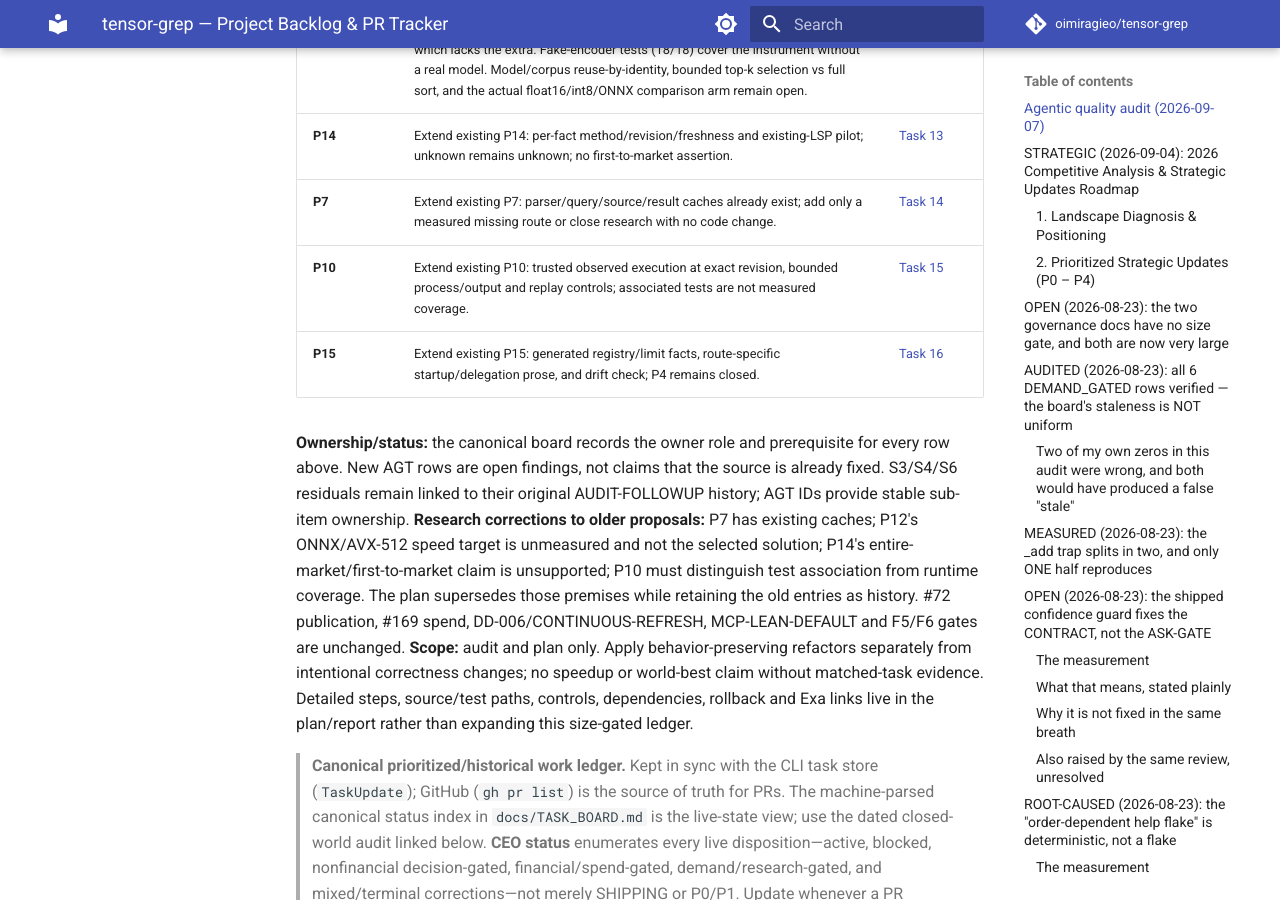
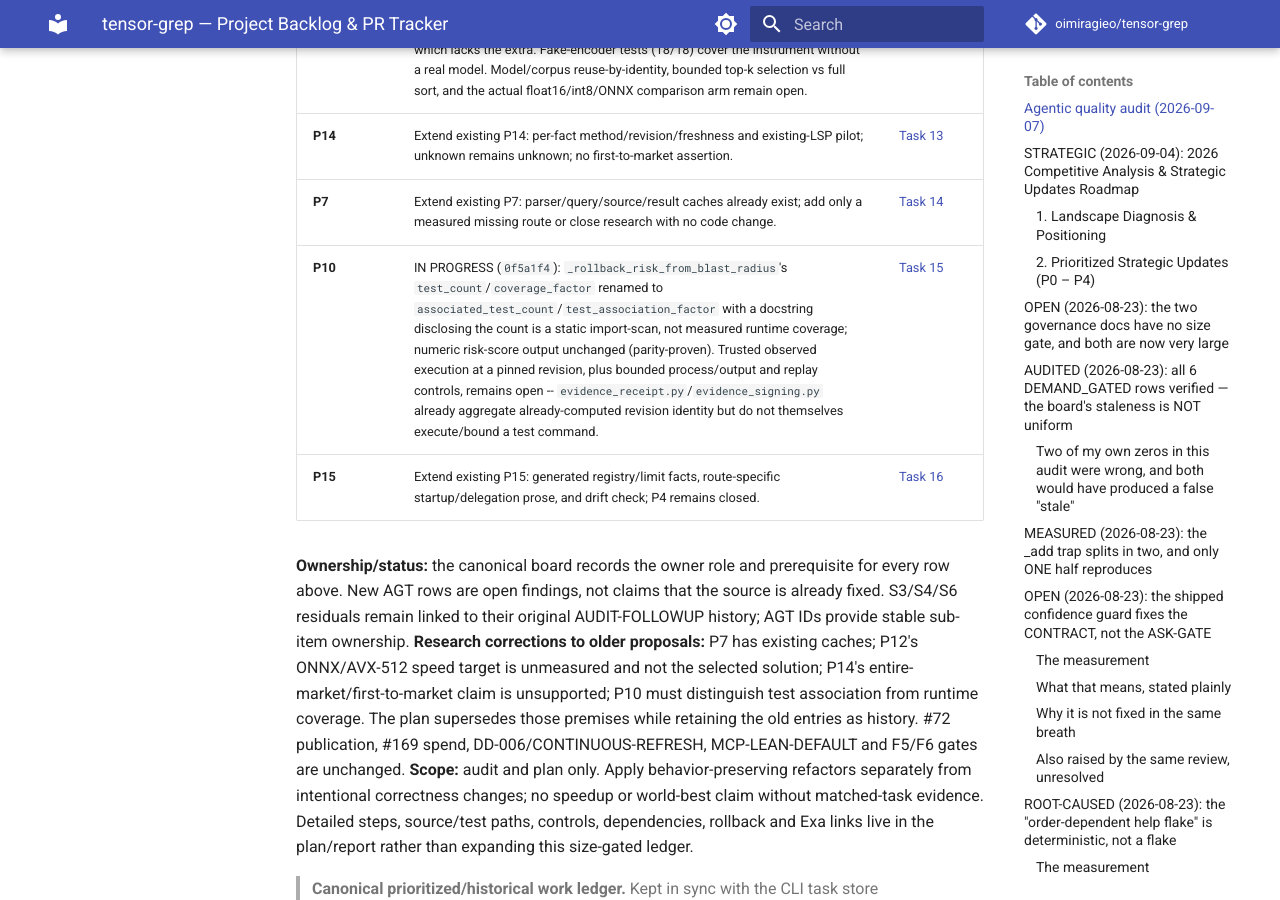
Before and after one commit to oimiragieo/tensor-grep, an MkDocs documentation site: the page built from docs/BACKLOG.md, in a window 1280 px wide and 900 px high, scrolled down 2835 px. Built offline with MkDocs 1.6.1 and Material for MkDocs 9.7.7, drawn with Linux system fonts in a browser that asks for light colours; comment, search, counter and statistics services are not loaded; some of the changed text lies outside the part shown.

Commit message:
docs(backlog): flip P10 to IN PROGRESS, cite 0f5a1f4
Co-Authored-By: Claude Sonnet 5 <noreply@anthropic.com>
Claude-Session: https://claude.ai/code/session_01WqGN9azYYd4Kvoqyv2MqwT

```diff
--- a/docs/BACKLOG.md
+++ b/docs/BACKLOG.md
@@ -21,7 +21,7 @@
 | **P12** | IN PROGRESS (`1f6f4b0`): `core/retrieval_dense.DenseStageTimings` + `DenseIndex.query_with_timings()` separately time corpus-encode (recorded at construction), query-encode, score, and sort; `query()` delegates to the timed variant so ranking/tie-break order is provably unchanged. `benchmarks/profile_dense_stages.py` is the min-of-N measurement harness (noise-floor discipline), synthetic corpus (no fetch dependency to run), skips cleanly when `model2vec`/the fetched model are absent -- verified on this box, which lacks the extra. Fake-encoder tests (18/18) cover the instrument without a real model. Model/corpus reuse-by-identity, bounded top-k selection vs full sort, and the actual float16/int8/ONNX comparison arm remain open. | [Task 12](plans/2026-09-07-agentic-quality-simplification.md#task-12) |
 | **P14** | Extend existing P14: per-fact method/revision/freshness and existing-LSP pilot; unknown remains unknown; no first-to-market assertion. | [Task 13](plans/2026-09-07-agentic-quality-simplification.md#task-13) |
 | **P7** | Extend existing P7: parser/query/source/result caches already exist; add only a measured missing route or close research with no code change. | [Task 14](plans/2026-09-07-agentic-quality-simplification.md#task-14) |
-| **P10** | Extend existing P10: trusted observed execution at exact revision, bounded process/output and replay controls; associated tests are not measured coverage. | [Task 15](plans/2026-09-07-agentic-quality-simplification.md#task-15) |
+| **P10** | IN PROGRESS (`0f5a1f4`): `_rollback_risk_from_blast_radius`'s `test_count`/`coverage_factor` renamed to `associated_test_count`/`test_association_factor` with a docstring disclosing the count is a static import-scan, not measured runtime coverage; numeric risk-score output unchanged (parity-proven). Trusted observed execution at a pinned revision, plus bounded process/output and replay controls, remains open -- `evidence_receipt.py`/`evidence_signing.py` already aggregate already-computed revision identity but do not themselves execute/bound a test command. | [Task 15](plans/2026-09-07-agentic-quality-simplification.md#task-15) |
 | **P15** | Extend existing P15: generated registry/limit facts, route-specific startup/delegation prose, and drift check; P4 remains closed. | [Task 16](plans/2026-09-07-agentic-quality-simplification.md#task-16) |
 
 **Ownership/status:** the canonical board records the owner role and prerequisite for every row above. New AGT rows are open findings, not claims that the source is already fixed. S3/S4/S6 residuals remain linked to their original AUDIT-FOLLOWUP history; AGT IDs provide stable sub-item ownership.
```
Also changed, not shown: docs/TASK_BOARD.md (+1 -1 lines).
